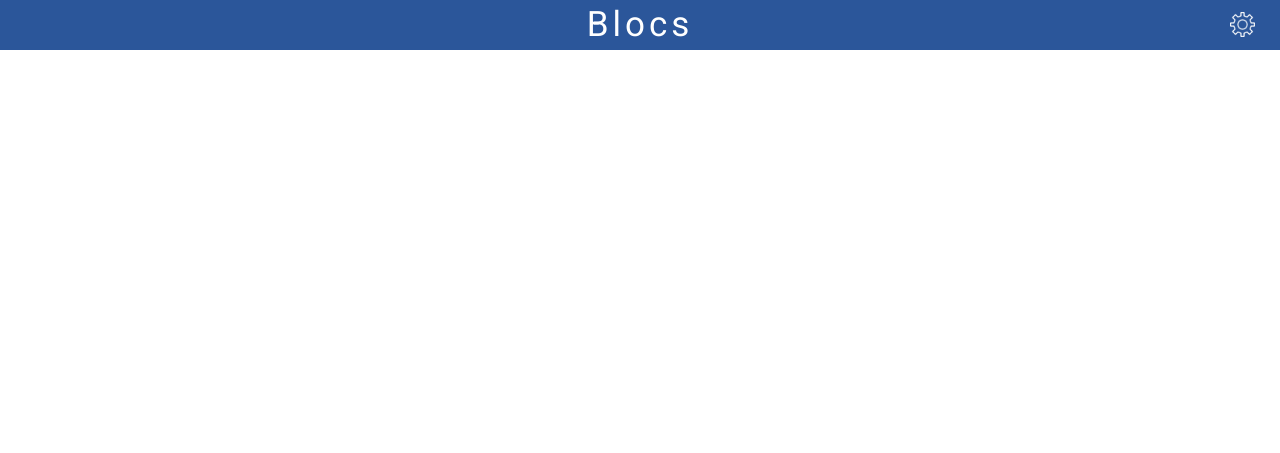
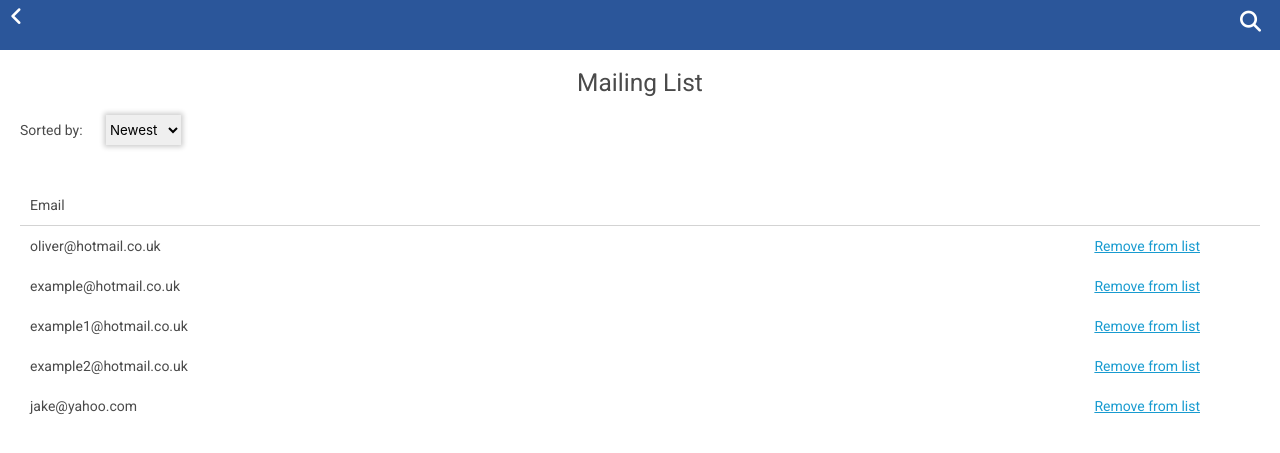
Before and after one commit to OliverSimonGH/Blocs, a Flask app: page /emails in a window 1280 px wide. Shown: the top 453 px of the page. Run offline with Flask 2, Linux system fonts and the light colour scheme; data comes from the database, SQL or seed files in the repository; some libraries are stand-ins or nearby versions.

Commit message:
Email validation, created email database for email list webpage inserted values from the email into the emails databsase, displayed emails added to email list on the email list webpage, created and styled the email list webpage

```diff
--- a/database.py
+++ b/database.py
@@ -6,6 +6,11 @@ DATABASE = 'Blocs.db'
 
 def create_tables():
     conn = sqlite3.connect(DATABASE)
+    conn.execute('CREATE TABLE IF NOT EXISTS `Emails` (\
+    `emailId` INTEGER NOT NULL PRIMARY KEY AUTOINCREMENT,\
+    `emailAddress` TEXT NOT NULL UNIQUE,\
+    `emailList` INTEGER);')
+
     conn.execute('CREATE TABLE IF NOT EXISTS Blocs (\
     `ID` INTEGER NOT NULL PRIMARY KEY AUTOINCREMENT,\
     `Title` TEXT NOT NULL,\
@@ -28,13 +33,21 @@ def populate_tables():
     conn.execute("INSERT INTO Tags (`Title`) VALUES('Video')")
     conn.execute("INSERT INTO Tags (`Title`) VALUES('Web')")
     conn.execute("INSERT INTO Tags (`Title`) VALUES('Images')")
-    conn.execute("INSERT INTO Tags ( `Title`) VALUES('Favourites')")
+    conn.execute("INSERT INTO Tags (`Title`) VALUES('Favourites')")
+    conn.execute("INSERT INTO Emails (`emailAddress`, 'emailList') VALUES('oliver@hotmail.co.uk', '1')")
+    conn.execute("INSERT INTO Emails (`emailAddress`, 'emailList') VALUES('example@hotmail.co.uk', '1')")
+    conn.execute("INSERT INTO Emails (`emailAddress`, 'emailList') VALUES('example1@hotmail.co.uk', '1')")
+    conn.execute("INSERT INTO Emails (`emailAddress`, 'emailList') VALUES('example2@hotmail.co.uk', '1')")
+    conn.execute("INSERT INTO Emails (`emailAddress`, 'emailList') VALUES('jake@yahoo.com', '1')")
+    conn.execute("INSERT INTO Emails (`emailAddress`, 'emailList') VALUES('jake1@yahoo.com', '0')")
+    conn.execute("INSERT INTO Emails (`emailAddress`, 'emailList') VALUES('jake2@yahoo.com', '0')")
     conn.commit()
     conn.close()
 
 def delete_tables():
     conn = sqlite3.connect(DATABASE)
     conn.execute("DROP TABLE IF EXISTS Blocs;")
+    conn.execute("DROP TABLE IF EXISTS Emails;")
     conn.commit()
     conn.close()
 
@@ -44,6 +57,7 @@ def select_all():
     cur.execute("SELECT * FROM Blocs")
     conn.row_factory = sqlite3.Row
     result = cur.fetchall()
+    print(result)
     conn.close()
     return result
 
--- a/server.py
+++ b/server.py
@@ -1,10 +1,12 @@
 from flask import Flask, request, render_template, jsonify, redirect
 import database
 import sqlite3
-import os
-import re
+import os, re
+
 app = Flask(__name__, static_url_path="/static")
 app.secret_key = "this_is_a_secret"
+DATABASE = "Blocs.db"
+
 #Home section - Adding blocks to database and removing from database
 @app.route("/")
 @app.route("/home")
@@ -33,31 +35,40 @@ def upload_bloc():
 
 @app.route("/sendEmail", methods=['POST'])
 def sendEmail():
-    email = request.form['sendemail']
+    email_sent = request.form.get('send-email')
+    email_radio = request.form.get('send-radio')
+    check = bool(email_radio)
     email_val = re.compile(r"^[a-zA-Z0-9_.+-]+@[a-zA-Z0-9-]+\.[a-zA-Z0-9-.]+$")
 
-    if not email_val.match(email):
+    if email_sent == "":
+        msg = "Please enter an e-mail address"
+
+    elif not email_val.match(email_sent):
         msg = "Please enter a valid e-mail address"
-        return render_template("index.html", data=msg)
+
     else:
-        #store data into database
-        # conn = sqlite3.connect(DATABASE)
-        # cur = conn.cursor()
-        # cur.execute("INSERT INTO Emails ('emailAddress')\
-        #              VALUES (?)",(email))
-        # conn.commit()
-        msg = "Success"
-        return render_template("index.html", data=msg)
-
+        # store data into database
+        conn = sqlite3.connect(DATABASE)
+        cur = conn.cursor()
+        cur.execute("INSERT INTO Emails ('emailAddress', 'emailList')\
+                     VALUES (?,?)", (email_sent, check))
+        conn.commit()
+        msg = "You have sent an e-mail to: " + email_sent
+    return render_template("index.html", msg=msg)
 
 @app.route("/readBloc", methods=['GET'])
 def read_bloc():
     pass
 
 #Emails - CRUD emails
-@app.route("/emails")
+@app.route("/emails", methods=['GET'])
 def emails():
-    return render_template('emails.html')
+    conn = sqlite3.connect(DATABASE)
+    cur = conn.cursor()
+    cur.execute("SELECT emailAddress FROM Emails WHERE emailList = 1")
+    email_address = cur.fetchall()
+    conn.close()
+    return render_template('emails.html',  email_address = email_address)
 
 #Logs - Add and view logs
 @app.route("/logs")
@@ -78,9 +89,9 @@ def page_not_found(e):
 
 
 if __name__ == "__main__":
-    app.run(debug=True)
     database.delete_tables()
     database.create_tags()
     database.create_tables()
     database.populate_tables()
     database.select_all()
+    app.run(debug=True)
--- a/static/CSS/master.css
+++ b/static/CSS/master.css
@@ -361,12 +361,12 @@ select{
   background-color: #005aff;
 }
 
-.send-email input[type=checkbox], .send-email label#radio-text {
+/*.send-email input[type=checkbox], .send-email label#radio-text {
 position: relative;
 left: 15%;
 top: 35px;
 font-size: 16px;
-}
+}*/
 
 .send-email input[type=checkbox]{
 -ms-transform: scale(1.25); /* IE */
@@ -393,6 +393,86 @@ font-size: 16px;
 
 .email-fav{
   position: absolute;
-  bottom: 0px;
-  right: 50px;
+  bottom: -37px;
+  right: 25px;
 }
+
+.send-email #result {
+  position: fixed;
+  top: 80px;
+  left: 0;
+  right: 0;
+}
+
+/* email page */
+/* Nav */
+.email-list-search, .email-list-back{
+  color: #ffffff;
+  height: 50px;
+  width: 50px;
+  padding: 10px;
+}
+
+.email-list-search{
+  padding-top: 11px;
+  font-size: 25px;
+}
+
+.email-list-back{
+  padding-top: 6px;
+  font-size: 35px;
+}
+
+nav#email-list-nav > div {
+  float: left;
+  display: inline;
+}
+
+nav#email-list-nav a{
+  color: #ffffff;
+}
+
+.email-list-search{
+  float: right !important;
+}
+/* Title */
+.email-list-title{
+  text-align: center;
+  font-size: 175%;
+  margin: 15px 0;
+}
+
+.email-list-sort-table{
+  margin-left: 20px;
+}
+
+.email-list-sort-table select {
+  width: 75px;
+  margin-bottom: 20px;
+}
+
+.email-list-table{
+  padding: 20px;
+}
+
+.email-list-table td{
+  padding: 10px;
+  text-align: left;
+}
+
+.email-list-table td:nth-of-type(2){
+  text-align: right;
+  padding-right: 30px;
+}
+
+.email-list-table a{
+  text-align: right;
+  padding-right: 30px;
+  color: #189bd0;
+  cursor: pointer;
+  text-decoration: underline;;
+}
+
+.email-list-table thead{
+  border-bottom: 1px solid #d3d3d3;
+}
--- a/templates/emails.html
+++ b/templates/emails.html
@@ -3,21 +3,46 @@
   <title> Email list </title>
   <meta charset="utf-8">
   <link rel="stylesheet" type="text/css" href="../static/css/bulma.css">
-  <link rel="stylesheet" tpye="text/css" href="../static/css/master.css">
+  <link rel="stylesheet" type="text/css" href="../static/css/master.css">
   <link href="https://fonts.googleapis.com/css?family=Roboto" rel="stylesheet">
 </head>
 <body>
-  <nav>
-    <h1 id="center-title"> Blocs </h1>
-    <div id="dropdown">
-      <img id="cog" src="/static/images/cog.png" alt=""/>
-      <div id="dropdown-content">
-        <a href="/profile"> Profile </a>
-        <a href="/settings"> Settings </a>
-        <a href="/logs"> Logs </a>
-        <a href="/emails"> Email list </a>
+  <nav id="email-list-nav">
+    <div class="email-list-search">
+      <i class="fa fa-search" aria-hidden="true"></i>
+    </div>
+      <div class="email-list-back">
+        <a href="/"><i class="fa fa-angle-left" aria-hidden="true"></i></a>
       </div>
-    </div>
   </nav>
+  <div class="email-list-title">
+    <h3>Mailing List</h3>
+  </div>
+  <div class="email-list-sort-table">
+    <span>Sorted by: </span>
+    <select class="category" name="category">
+      <option value="new">Newest</option>
+      <option value="az-sort">A - Z</option>
+      <option value="za-sort">Z - A </option>
+      <option value="date">Date </option>
+    </select>
+  </div>
+  <div class="email-list-table">
+    <table>
+      <thead>
+        <tr><td>Email</td><td></td></tr>
+      </thead>
+      <tbody>
+        {% for email in email_address %}
+        <tr><td>{{ email[0] }}</td><td><a href="#">Remove from list</a></td></tr>
+        {% endfor %}
+        <!-- <tr><td>oliver_simon@hotmail.co.uk</td><td><a href="#">Remove from list</a></td></tr>
+        <tr><td>morgan@yahoo.com</td><td><a href="#">Remove from list</a></td></tr>
+        <tr><td>ian@domain.com</td><td><a href="#">Remove from list</a></td></tr>
+        <tr><td>idontknowaname@hotmail.co.uk</td><td><a href="#">Remove from list</a></td></tr> -->
+      </tbody>
+    </table>
+  </div>
+  <script src="https://use.fontawesome.com/1ff151e915.js"></script>
 </body>
 </html>
```
Also changed, not shown: templates/index.html (+3 -4 lines).
